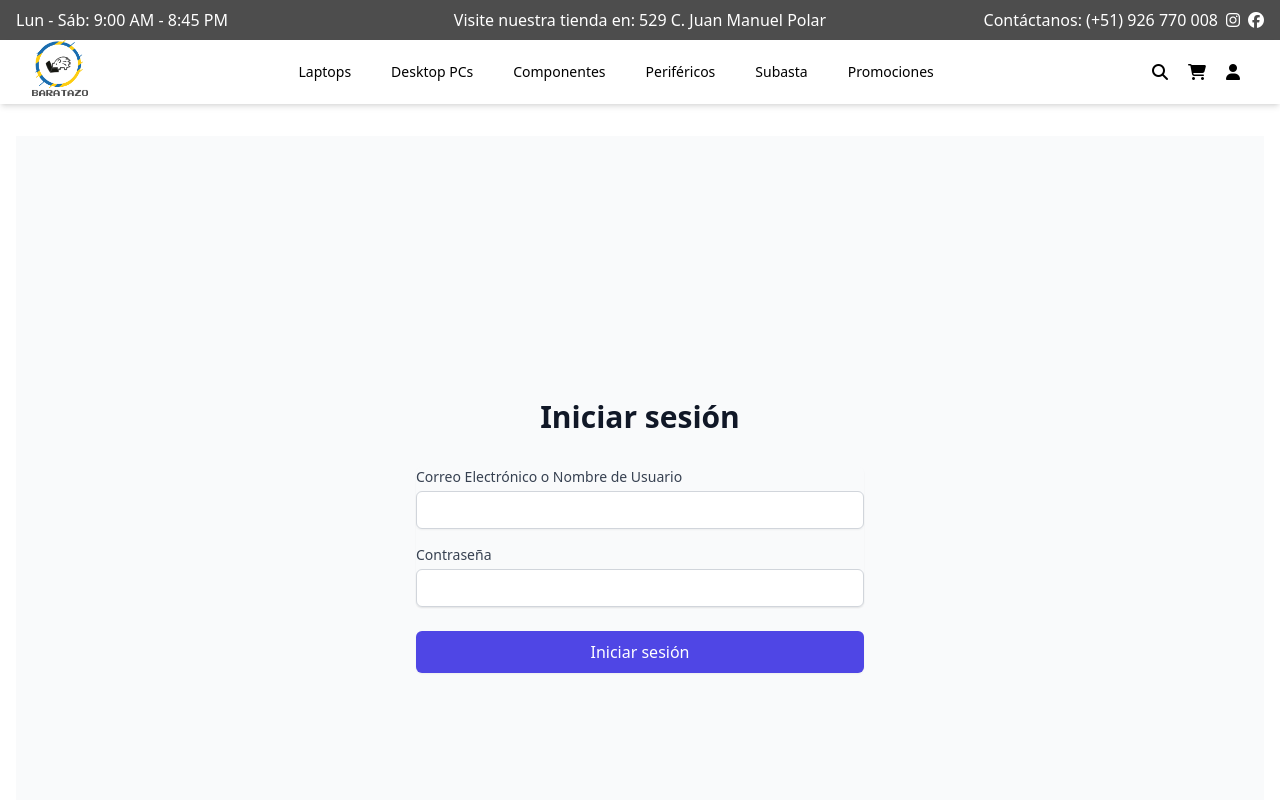
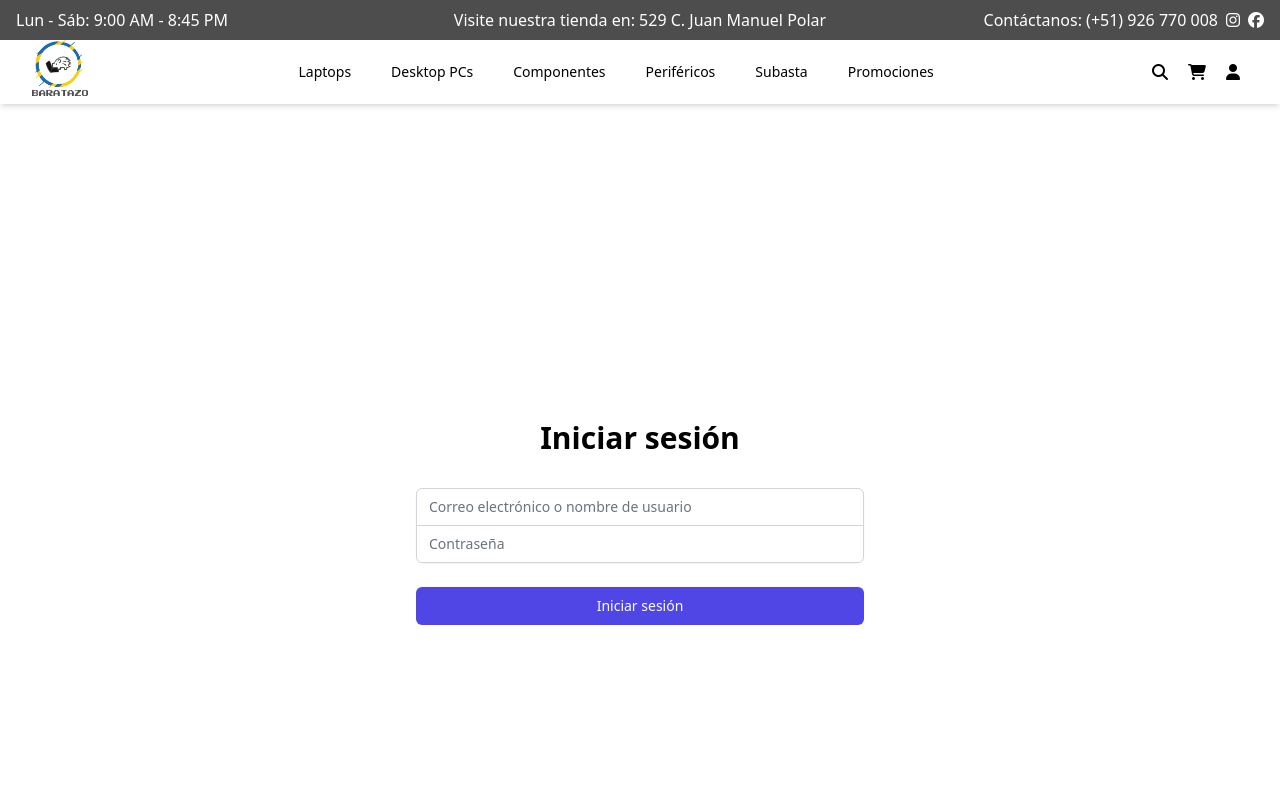
Before and after one commit to patrickram99/Baratazo, a React (Vite) app in the folder frontend/: page /login in a window 1280 px wide. Shown: the top 800 px of the page. Built offline with nearby package versions, Linux system fonts and the light colour scheme.

Commit message:
TG-34 #done feat: Añadir seguridad a dashboard de admin

```diff
--- a/frontend/src/components/DashboardVentas.tsx
+++ b/frontend/src/components/DashboardVentas.tsx
@@ -1,4 +1,5 @@
 import React, { useEffect, useState } from 'react'
+import { useNavigate } from 'react-router-dom'
 import {
   BarChart,
   Bar,
@@ -15,7 +16,6 @@
   ResponsiveContainer,
 } from 'recharts'
 
-// Actualizada la interfaz OrderData para incluir email y otros campos necesarios
 interface OrderData {
   orderNumber: string
   orderDate: string
@@ -52,28 +52,34 @@
     productSales: [],
     statusDistribution: [],
   })
+  const [isAuthenticated, setIsAuthenticated] = useState<boolean>(false)
+  const navigate = useNavigate()
 
   useEffect(() => {
-    const ordersData = localStorage.getItem('orderTrackingData')
-    if (ordersData) {
-      const parsedOrders = JSON.parse(ordersData)
-      setOrders(parsedOrders)
-      processOrders(parsedOrders)
+    const checkAuth = () => {
+      const isLogged = localStorage.getItem('isLogged') === 'true'
+      setIsAuthenticated(isLogged)
+      if (!isLogged) {
+        return
+      }
+
+      const ordersData = localStorage.getItem('orderTrackingData')
+      if (ordersData) {
+        const parsedOrders = JSON.parse(ordersData)
+        setOrders(parsedOrders)
+        processOrders(parsedOrders)
+      }
     }
+
+    checkAuth()
   }, [])
 
   const processOrders = (orders: Record<string, OrderData>) => {
-    // Procesar ventas diarias
     const dailySalesMap = new Map<string, { total: number; orders: number }>()
-
-    // Procesar ventas por producto
     const productSalesMap = new Map<string, { cantidad: number; revenue: number }>()
-
-    // Procesar distribución de estados
     const statusCount = new Map<string, number>()
 
     Object.values(orders).forEach(order => {
-      // Procesar ventas diarias
       const date = new Date(order.orderDate).toLocaleDateString()
       const currentDaily = dailySalesMap.get(date) || { total: 0, orders: 0 }
       dailySalesMap.set(date, {
@@ -81,7 +87,6 @@
         orders: currentDaily.orders + 1,
       })
 
-      // Procesar ventas por producto
       order.products.forEach(product => {
         const currentProduct = productSalesMap.get(product.name) || { cantidad: 0, revenue: 0 }
         productSalesMap.set(product.name, {
@@ -90,7 +95,6 @@
         })
       })
 
-      // Contar estados
       Object.entries(order.statusDates).forEach(([status, date]) => {
         if (date) {
           statusCount.set(status, (statusCount.get(status) || 0) + 1)
@@ -114,13 +118,44 @@
     })
   }
 
+  const handleLogout = () => {
+    localStorage.removeItem('token')
+    localStorage.removeItem('isLogged')
+    setIsAuthenticated(false)
+    navigate('/')
+  }
+
+  if (!isAuthenticated) {
+    return (
+      <div className="min-h-screen flex items-center justify-center bg-gray-50">
+        <div className="text-center">
+          <h1 className="text-4xl font-bold text-gray-800 mb-4">Acceso Denegado</h1>
+          <p className="text-xl text-gray-600 mb-8">Debes iniciar sesión para ver esta página.</p>
+          <button
+            onClick={() => navigate('/login')}
+            className="bg-blue-500 hover:bg-blue-700 text-white font-bold py-2 px-4 rounded"
+          >
+            Ir a Iniciar Sesión
+          </button>
+        </div>
+      </div>
+    )
+  }
+
   return (
     <div className="min-h-screen bg-white p-8">
       <div className="mx-auto max-w-7xl">
-        <h1 className="mb-8 text-3xl font-bold">Dashboard de Ventas</h1>
+        <div className="flex justify-between items-center mb-8">
+          <h1 className="text-3xl font-bold">Dashboard de Ventas</h1>
+          <button
+            onClick={handleLogout}
+            className="bg-red-500 hover:bg-red-700 text-white font-bold py-2 px-4 rounded"
+          >
+            Cerrar Sesión
+          </button>
+        </div>
 
         <div className="grid grid-cols-1 gap-8 lg:grid-cols-2">
-          {/* Gráficos existentes */}
           <div className="rounded-lg bg-white p-6 shadow-lg">
             <h2 className="mb-4 text-xl font-semibold">Ventas Diarias</h2>
             <ResponsiveContainer width="100%" height={300}>
@@ -162,8 +197,7 @@
                   cx="50%"
                   cy="50%"
                   outerRadius={80}
-                  label
-                >
+                  label>
                   {processedData.statusDistribution.map((_, index) => (
                     <Cell key={`cell-${index}`} fill={COLORS[index % COLORS.length]} />
                   ))}
@@ -194,7 +228,6 @@
           </div>
         </div>
 
-        {/* Tabla de órdenes */}
         <div className="mt-8 rounded-lg bg-white p-6 shadow-lg">
           <h2 className="mb-4 text-xl font-semibold">Todas las Órdenes</h2>
           <div className="overflow-x-auto">
@@ -231,7 +264,6 @@
                       <span className="inline-flex rounded-full bg-green-100 px-2 text-xs font-semibold leading-5 text-green-800">
                         {Object.entries(order.statusDates)
                           .reverse()
-                          // eslint-disable-next-line @typescript-eslint/no-unused-vars
                           .find(([_, date]) => date)?.[0] || 'N/A'}
                       </span>
                     </td>
--- a/frontend/src/components/Login.tsx
+++ b/frontend/src/components/Login.tsx
@@ -1,99 +1,141 @@
-import React, { useState } from 'react'
-import { useNavigate } from 'react-router-dom'
+import React, { useState, useEffect } from 'react';
+import { useNavigate } from 'react-router-dom';
 
 interface LoginProps {
-  onLogin: () => void
+  onLogin: () => void;
 }
 
 const Login: React.FC<LoginProps> = ({ onLogin }) => {
-  const [identifier, setIdentifier] = useState<string>('') // Campo que acepta email o username
-  const [password, setPassword] = useState<string>('')
-  const [error, setError] = useState<string | null>(null)
-  const navigate = useNavigate()
+  const [identifier, setIdentifier] = useState<string>('');
+  const [password, setPassword] = useState<string>('');
+  const [error, setError] = useState<string | null>(null);
+  const navigate = useNavigate();
 
-  // Credenciales hardcodeadas del administrador
   const adminCredentials = {
     email: 'admin@example.com',
     username: 'admin',
     password: 'securePassword123',
-  }
+  };
+
+  useEffect(() => {
+    // Verificar si el usuario ya está logueado
+    const isLogged = localStorage.getItem('isLogged') === 'true';
+    if (isLogged) {
+      navigate('/dashboard');
+    }
+  }, [navigate]);
 
   const handleChange = (e: React.ChangeEvent<HTMLInputElement>) => {
-    const { name, value } = e.target
+    const { name, value } = e.target;
     if (name === 'identifier') {
-      setIdentifier(value)
+      setIdentifier(value);
     } else if (name === 'password') {
-      setPassword(value)
+      setPassword(value);
     }
-  }
+  };
 
   const handleSubmit = (e: React.FormEvent) => {
-    e.preventDefault()
+    e.preventDefault();
+    setError(null);
 
-    // Validación por email o username
+    if (!identifier || !password) {
+      setError('Por favor, completa todos los campos.');
+      return;
+    }
+
     if (
       (identifier === adminCredentials.email || identifier === adminCredentials.username) &&
       password === adminCredentials.password
     ) {
-      localStorage.setItem('token', 'admin-token') // Simula un token
-      onLogin() // Llama a la función pasada como prop
-      navigate('/dashboard') // Redirige a la página /admin después del login exitoso
+      localStorage.setItem('token', 'admin-token');
+      localStorage.setItem('isLogged', 'true');
+      onLogin();
+      navigate('/dashboard');
     } else {
-      setError('Correo electrónico, nombre de usuario o contraseña incorrectos')
+      setError('Credenciales incorrectas. Por favor, inténtalo de nuevo.');
     }
-  }
+  };
 
   return (
-    <div className="flex min-h-screen items-center justify-center bg-gray-50 px-4 py-12 sm:px-6 lg:px-8">
-      <div className="w-full max-w-md space-y-8">
+    <div className="min-h-screen flex items-center justify-center py-12 px-4 sm:px-6 lg:px-8">
+      <div className="max-w-md w-full space-y-8">
         <div>
-          <h2 className="text-center text-3xl font-extrabold text-gray-900">Iniciar sesión</h2>
-          {error && <p className="mt-2 text-center text-sm text-red-600">{error}</p>}
+          <h2 className="mt-6 text-center text-3xl font-extrabold text-black">
+            Iniciar sesión
+          </h2>
         </div>
         <form className="mt-8 space-y-6" onSubmit={handleSubmit}>
-          <div className="space-y-4 rounded-md shadow-sm">
+          <div className="rounded-md shadow-sm -space-y-px">
             <div>
-              <label htmlFor="identifier" className="block text-sm font-medium text-gray-700">
-                Correo Electrónico o Nombre de Usuario
+              <label htmlFor="identifier" className="sr-only">
+                Correo electrónico o nombre de usuario
               </label>
               <input
-                type="text"
                 id="identifier"
                 name="identifier"
+                type="text"
+                required
+                className="appearance-none rounded-none relative block w-full px-3 py-2 border border-gray-300 placeholder-gray-500 text-gray-900 rounded-t-md focus:outline-none focus:ring-indigo-500 focus:border-indigo-500 focus:z-10 sm:text-sm"
+                placeholder="Correo electrónico o nombre de usuario"
                 value={identifier}
                 onChange={handleChange}
-                required
-                className="mt-1 block w-full rounded-md border border-gray-300 px-3 py-2 shadow-sm focus:border-indigo-500 focus:outline-none focus:ring-indigo-500 sm:text-sm"
               />
             </div>
             <div>
-              <label htmlFor="password" className="block text-sm font-medium text-gray-700">
+              <label htmlFor="password" className="sr-only">
                 Contraseña
               </label>
               <input
-                type="password"
                 id="password"
                 name="password"
+                type="password"
+                required
+                className="appearance-none rounded-none relative block w-full px-3 py-2 border border-gray-300 placeholder-gray-500 text-gray-900 rounded-b-md focus:outline-none focus:ring-indigo-500 focus:border-indigo-500 focus:z-10 sm:text-sm"
+                placeholder="Contraseña"
                 value={password}
                 onChange={handleChange}
-                required
-                className="mt-1 block w-full rounded-md border border-gray-300 px-3 py-2 shadow-sm focus:border-indigo-500 focus:outline-none focus:ring-indigo-500 sm:text-sm"
               />
             </div>
           </div>
 
+          {error && (
+            <div className="rounded-md bg-red-50 p-4">
+              <div className="flex">
+                <div className="flex-shrink-0">
+                  <svg className="h-5 w-5 text-red-400" viewBox="0 0 20 20" fill="currentColor">
+                    <path fillRule="evenodd" d="M10 18a8 8 0 100-16 8 8 0 000 16zM8.707 7.293a1 1 0 00-1.414 1.414L8.586 10l-1.293 1.293a1 1 0 101.414 1.414L10 11.414l1.293 1.293a1 1 0 001.414-1.414L11.414 10l1.293-1.293a1 1 0 00-1.414-1.414L10 8.586 8.707 7.293z" clipRule="evenodd" />
+                  </svg>
+                </div>
+                <div className="ml-3">
+                  <h3 className="text-sm font-medium text-red-800">{error}</h3>
+                </div>
+              </div>
+            </div>
+          )}
+
           <div>
             <button
               type="submit"
-              className="w-full rounded-md border border-transparent bg-indigo-600 px-4 py-2 text-white shadow-sm hover:bg-indigo-700 focus:outline-none focus:ring-2 focus:ring-indigo-500 focus:ring-offset-2"
+              className="group relative w-full flex justify-center py-2 px-4 border border-transparent text-sm font-medium rounded-md text-white bg-indigo-600 hover:bg-indigo-700 focus:outline-none focus:ring-2 focus:ring-offset-2 focus:ring-indigo-500"
             >
               Iniciar sesión
             </button>
           </div>
         </form>
+
+        <div className="text-sm text-center">
+          <a
+            href="/recuperar-contrasena"
+            target="_blank"
+            rel="noopener noreferrer"
+            className="font-medium text-white hover:text-indigo-200"
+          >
+            ¿Olvidaste tu contraseña?
+          </a>
+        </div>
       </div>
     </div>
-  )
-}
+  );
+};
 
-export default Login
+export default Login;
```
Also changed, not shown: 1 other file (tests, documents, lock files or other folders).
